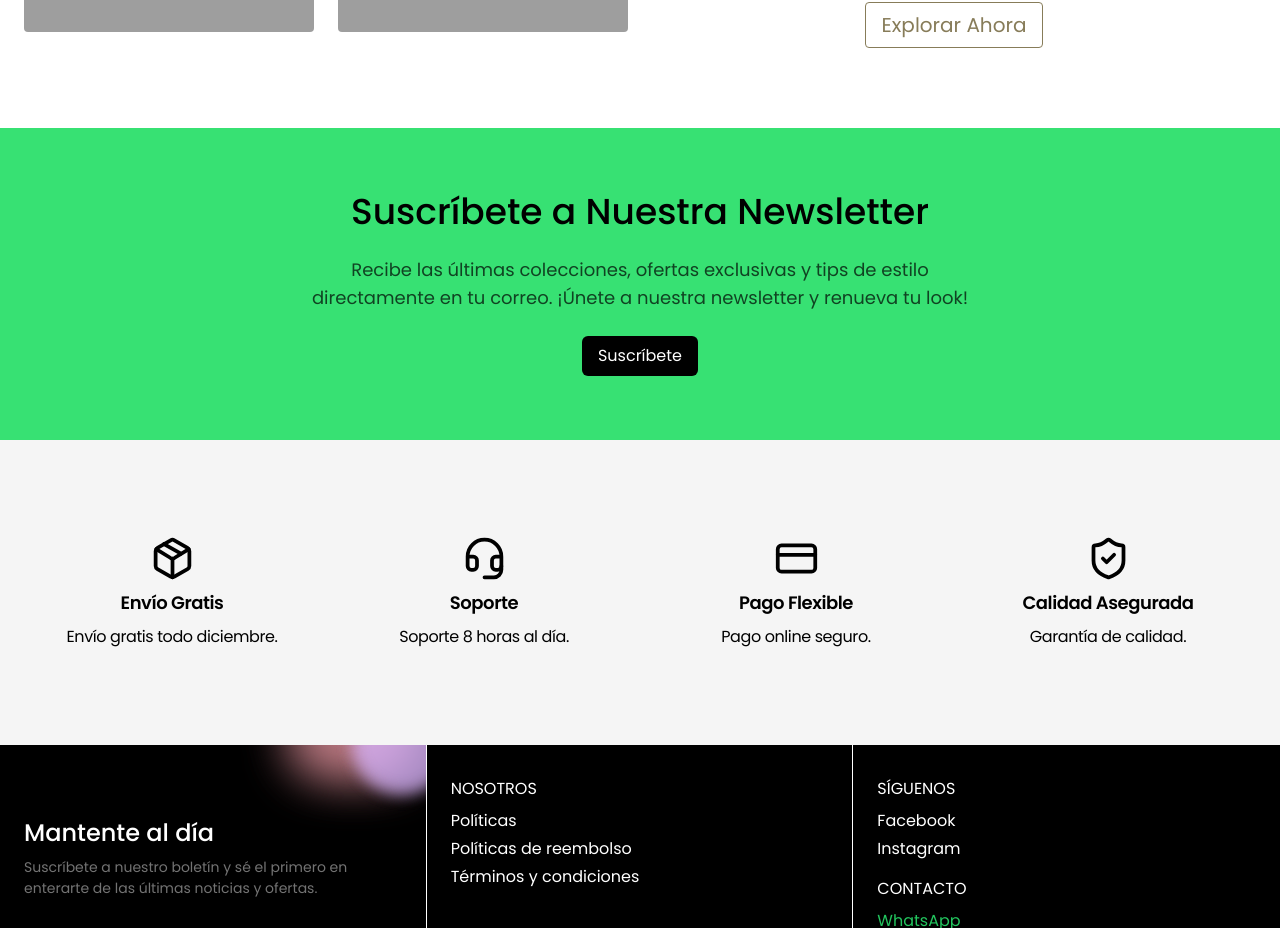
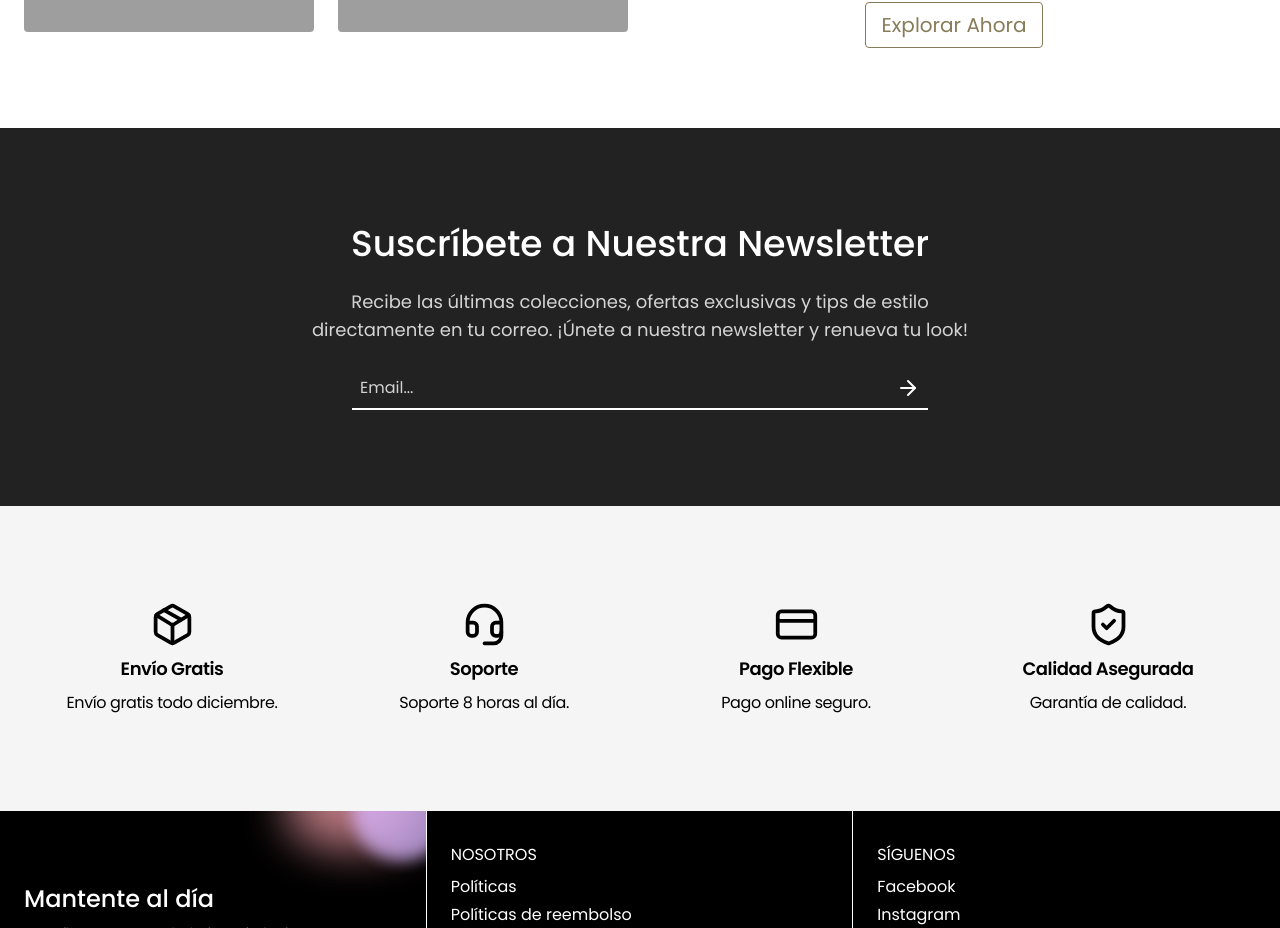
Before and after one commit to hayyrs66/distincion-ecommerce, a Next.js app: page / in a window 1280 px wide. Shown: the part 1880-2808 px from the top of the page. Built offline with nearby package versions, Linux system fonts and the light colour scheme; grey boxes are pictures that could not be loaded.

Commit message:
Refactor Newsletter component: Update styling and content

```diff
--- a/src/app/components/Newsletter.jsx
+++ b/src/app/components/Newsletter.jsx
@@ -1,23 +1,48 @@
 "use client";
-import Link from "next/link";
+import { ArrowRight } from "lucide-react";
 
 const Newsletter = () => {
   return (
-    <section className="w-full flex flex-col gap-6 justify-center items-center px-6 py-16 bg-[#37e173]">
-      <h4 className="text-black text-3xl md:text-4xl font-medium text-center">
+    <section
+      className="w-full flex justify-center items-center px-6 py-24 bg-[#222222] overflow-x-hidden"
+      aria-labelledby="newsletter-heading"
+      role="region"
+    >
+      <div className="flex flex-col gap-6 justify-center items-center w-full">
+        <h4
+          id="newsletter-heading"
+          className="text-white text-3xl md:text-4xl font-medium text-center"
+        >
           Suscríbete a Nuestra Newsletter
         </h4>
-      <p className="text-black/70 text-base md:text-lg max-w-2xl text-center leading-[1.5]">
+        <p className="text-neutral-300 text-base md:text-lg text-center max-w-2xl leading-[1.5]">
           Recibe las últimas colecciones, ofertas exclusivas y tips de estilo
           directamente en tu correo. ¡Únete a nuestra newsletter y renueva tu
           look!
         </p>
-      <Link
-        href="/ropa"
-        className="flex items-center gap-2 text-white font-normal text-sm md:text-base bg-black w-fit px-4 py-2 rounded-md hover:bg-gray-800 transition-all"
+        <form
+          className="w-full flex justify-center"
+          onSubmit={(e) => e.preventDefault()}
         >
-        Suscríbete
-      </Link>
+          <div className="w-full max-w-xl border-b-2 border-b-white flex items-center p-2">
+            <input
+              id="email"
+              type="email"
+              aria-label="Correo electrónico"
+              className="outline-none bg-transparent placeholder-white/80 flex-1 min-w-0"
+              placeholder="Email..."
+              required
+            />
+            <button
+              type="submit"
+              aria-label="Suscribirse a la newsletter"
+              className="ml-2 shrink-0"
+            >
+              <ArrowRight className="text-white" />
+            </button>
+          </div>
+        </form>
+      </div>
     </section>
   );
 };
```
Lines whose indentation alone changed are shown as unchanged.
